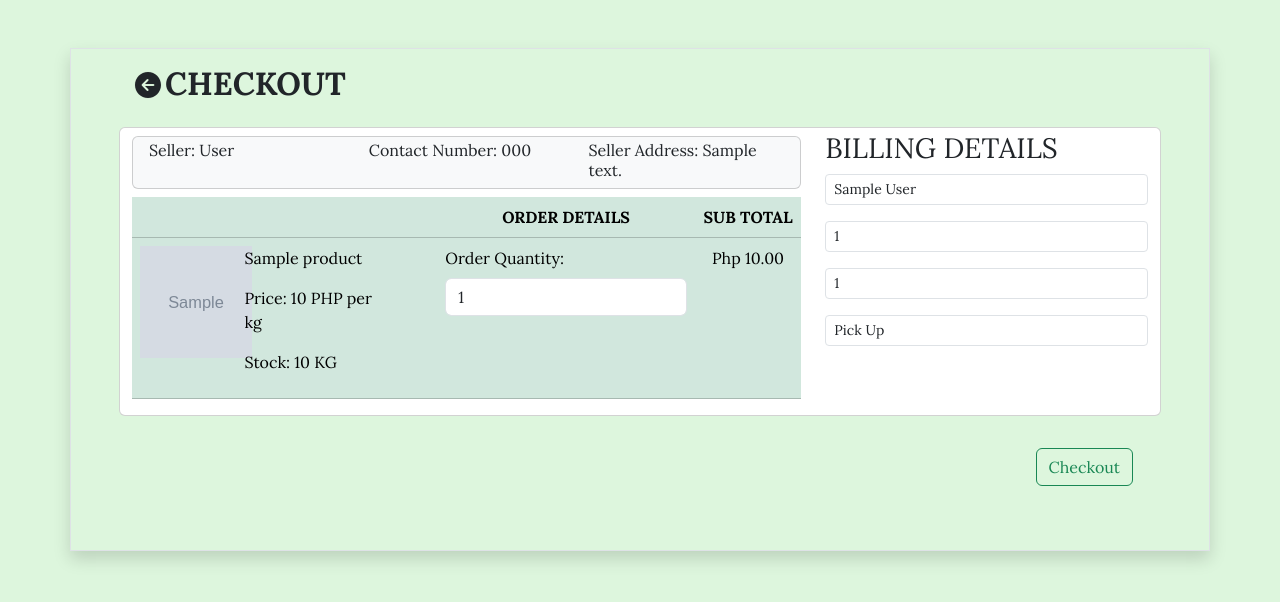
After one commit to MioukiSan/E-FarmErce, a PHP site: page /E-FarmErce/checkout_no_acc.php in a window 1280 px wide. The commit adds this page. Shown: the top 602 px of the page. Run offline with PHP 8.4, Linux system fonts and the light colour scheme; the visitor is signed in with stand-in values (Sample User, id 1); tables that the repository leaves empty or names only in its code hold one stand-in row (values such as "Sample post"); grey boxes marked "Sample" are stand-in pictures; data that the repository does not hold is empty.

Commit message:
edit_checkout

```diff
--- /dev/null
+++ b/checkout_no_acc.php
@@ -0,0 +1,161 @@
+<?php
+    require_once './includes/db.php';
+
+    if(isset($_POST['quantity'])){
+        $_SESSION['qty'] = $_POST['quantity'];
+    }
+
+    if(isset($_POST['name'])){
+        $_SESSION['name'] = $_POST['name'];
+    }
+    if(isset($_POST['address'])){
+        $_SESSION['address'] = $_POST['address'];
+    }
+    if(isset($_POST['contact_number'])){
+        $_SESSION['number'] = $_POST['contact_number'];
+    }
+    if(isset($_POST['transaction_mode'])){
+        $_SESSION['transaction_mode'] = $_POST['transaction_mode'];
+    }
+?>
+
+<!DOCTYPE html>
+<html lang="en">
+<head>
+    <meta charset="UTF-8">
+    <meta name="viewport" content="width=device-width, initial-scale=1.0">
+    <title>Checkout</title>
+    <?php require_once './includes/head.php'; ?>
+    <style>
+        .con-inventory {
+            height: auto;
+            width: 100%;
+            margin: 1em 1em 1em 0;
+        }
+    </style>
+</head>
+<body>
+    <div class="container pt-5">
+        <div class="row pt-3 px-5 pb-5 border shadow">
+            <div class="d-flex">
+                <button class="btn" type="button" data-bs-target="#back" data-bs-toggle="modal" style="padding: 0;"><ion-icon size="large" name="arrow-back-circle"></ion-icon></button>
+                <div class="modal fade" id="back" data-bs-backdrop="static" data-bs-keyboard="false" tabindex="-1" aria-labelledby="staticBackdropLabel" aria-hidden="true">
+                    <div class="modal-dialog modal-dialog-centered">
+                        <div class="modal-content">
+                            <div class="modal-header">
+                                <h1 class="modal-title fs-5" id="staticBackdropLabel" style="color: black;">CANCEL CHECKOUT</h1>
+                                <button type="button" class="btn-close" data-bs-dismiss="modal" aria-label="Close"></button>
+                            </div>
+                            <div class="modal-body">
+                                <p style="color: black;">Are you sure you want to cancel checkout?</p>
+                            </div>
+                            <div class="modal-footer">
+                                <form action="./extension/cancel_checkout.php" method="POST">
+                                    <button type="button" class="btn" data-bs-dismiss="modal">Cancel</button>
+                                    <button type="submit" class="btn btn-success" name="proceed">Proceed</button>
+                                </form>
+                            </div>
+                        </div>
+                    </div>
+                </div>
+                <h2><b>CHECKOUT</b></h2>
+            </div>
+            <div class="card con-inventory">
+            <div class="row">
+                <div class="col-md-8">
+                        <?php
+                            $product_id = $_SESSION['product_id'];
+                            $qty = $_SESSION['qty'];
+
+                            $queryGET = "SELECT p.seller_id, p.product_stock, p.product_img, p.min_order, p.product_name, p.product_price, u.fullname, u.address, u.number
+                                    FROM products p
+                                    LEFT JOIN users u ON p.seller_id = u.user_id
+                                    WHERE p.product_id = $product_id";
+                            $queryRes = mysqli_query($conn, $queryGET);
+                            foreach($queryRes as $rrow){
+                        ?>
+                        <div class="card bg-light d-flex mt-2">
+                            <div class="row mt-1 mx-1">
+                                <div class="col-md-4">
+                                    <h6>Seller: <?= $rrow['fullname']?></h6>
+                                </div>
+                                <div class="col-md-4">
+                                    <h6>Contact Number: <?= $rrow['number'] ?></h6>
+                                </div>
+                                <div class="col-md-4">
+                                    <h6>Seller Address: <?= $rrow['address'] ?></h6>
+                                </div>
+                            </div>
+                        </div>
+                        <div class="table mt-2">
+                            <table class="table table-success table-borderless">
+                                <thead>
+                                    <tr>
+                                        <th class="text-center"></th>
+                                        <th class="text-center">ORDER DETAILS</th>
+                                        <th class="text-center">SUB TOTAL</th>
+                                    </tr>
+                                </thead>
+                                <tbody>
+                                    <tr>
+                                        <td>
+                                            <div class="row">
+                                                <div class="col-sm-4">
+                                                    <img style=" width: 7em; height: 7em;" src="./images/<?= $rrow['product_img'] ?>">
+                                                </div>
+                                                <div class="col-sm-6">
+                                                    <p><?php echo $rrow['product_name']; ?></p>
+                                                    <p>Price: <?php echo $rrow['product_price']; ?> PHP per kg</p>
+                                                    <p>Stock: <?php echo $rrow['product_stock']; ?> KG</p>
+                                                </div>
+                                            </div>
+                                        </td>
+                                        <td>
+                                            <form action="" method="POST">
+                                                <label for="quantity" class="form-label">Order Quantity:</label>
+                                                <input type="number" name="quantity" class="form-control" value="<?php echo $qty ?>" min="<?= $rrow['min_order'] ?>" max="<?= $productStock ?>" onchange="this.form.submit()">
+                                            </form>
+                                        </td>
+                                        <td>
+                                            <?php
+                                                $total = 0;
+                                                $subtotal = $rrow['product_price'] * $qty;
+                                            ?>
+                                            <p class="text-center"><?= CURRENCY . number_format($subtotal, 2) ?></p>
+                                        </td>
+                                    </tr>
+                                </tbody>
+                                <?php
+                                    }
+                                ?>
+                            </table>
+                        </div>
+                    </div>
+                    <div class="col-md-4 mt-1">
+                        <h3>BILLING DETAILS</h3>
+                        <form action="" method="POST">
+                            <div class="mb-3">
+                                <input type="text" class="form-control form-control-sm" name="name" placeholder="Enter your name" value="<?php echo $_SESSION['name'] ?? ''; ?>" onchange="this.form.submit()">
+                            </div>
+                            <div class="mb-3">
+                                <input type="text" class="form-control form-control-sm" name="address" placeholder="Enter your Address" value="<?php echo $_SESSION['address'] ?? ''; ?>" onchange="this.form.submit()">
+                            </div>
+                            <div class="mb-3">
+                                <input type="text" class="form-control form-control-sm" name="contact_number" placeholder="Enter your Contact Number" value="<?php echo $_SESSION['number'] ?? ''; ?>" onchange="this.form.submit()">
+                            </div>
+                            <select class="form-control form-control-sm" name="transaction_mode" id="" onchange="this.form.submit()">
+                                <option value="" disabled selected>Choose transaction mode</option>
+                                <option value="Pick Up" <?php echo ($_SESSION['transaction_mode'] == 'Pick Up') ? 'selected' : ''; ?>>Pick Up</option>
+                                <option value="Delivery" <?php echo ($_SESSION['transaction_mode'] == 'Delivery') ? 'selected' : ''; ?>>Delivery</option>
+                            </select>
+                        </form>
+                    </div>
+                </div>
+            </div>
+            <form action="./extension/checkoutproccess.php" method="POST">
+                <button type="submit" class="btn btn-outline-success m-3 float-end">Checkout</button>
+            </form>
+        </div>
+    </div>
+</body>
+</html>
--- a/extension/add_product.php
+++ b/extension/add_product.php
@@ -1,13 +1,12 @@
 <?php
 require_once '../includes/db.php';
-
 if (isset($_POST['add_item'])) {
     $product_name = $_POST['product_name'];
     $price = $_POST['price'];
     $stock = $_POST['stock'];
     $min_order = $_POST['min_order'];
     $product_details = $_POST['productDetails'];
-    $user_id = $_POST['user_id'];
+    $user_id = $_SESSION['user_id'];
     $cat = $_POST['category'];
 
     $upload_dir = '../images/'; // Specify the directory where you want to save uploaded images
--- a/index.php
+++ b/index.php
@@ -143,15 +143,12 @@
                                             <input type="number" name="qty" class="form-control" value="<?php echo $row['min_order'] ?>" min="<?php echo $row['min_order'] ?>" max="<?php echo $row['product_stock'] ?>">
                                         </div>
                                         <div class="float-end d-flex">
-                                            <input type="hidden" name="user_id" value="<?php echo $user_id; ?>">
                                             <input type="hidden" name="product_id" value="<?= $row['product_id']; ?>">
                                             <button type="button" class="btn" data-bs-dismiss="modal">Cancel</button>
                                             <?php if ($user_id != 0) { ?>
                                                 <button type="submit" class="btn btn-outline-success" name="addcart">Add to Cart</button>
                                             <?php } else { ?>
-                                                <button type="button" class="btn btn-outline-success" onclick="openLoginModal(<?=$row['product_id']?>)">
-                                                    Add to Cart
-                                                </button>
+                                                <button type="submit" class="btn btn-outline-success" name="addcart">Buy Now</button>
                                             <?php  } ?>
                                             </form>
                                         </div>
```
Also changed, not shown: extension/add_cart.php (+10 -3 lines), extension/cancel_checkout.php (added, +12 -0 lines), extension/login.php (+4 -4 lines), extension/register.php (+8 -57 lines), includes/navbar.php (+8 -18 lines), products.php (+3 -9 lines).
